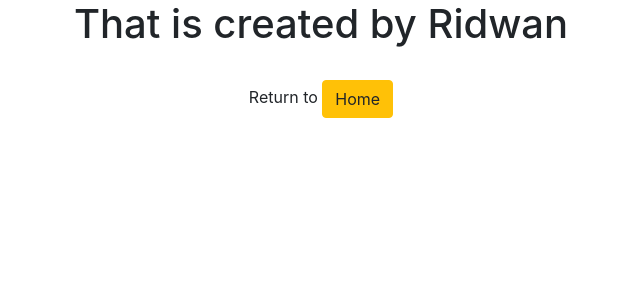
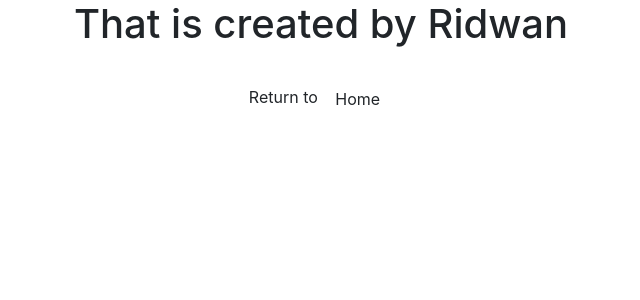
Before and after one commit to ridwan57/django-project-password-generator, a Django app: template calc/templates/calc/about.html in a window 1280 px wide. Shown: the top 300 px of the page, without its empty margins (319-959 px from the left). Run offline with Django 3.2, Linux system fonts and the light colour scheme; the template is opened without the code that fills it, so the values that code supplies are empty; some libraries are stand-ins or nearby versions.

Commit message:
my second commit

```diff
--- a/calc/templates/calc/about.html
+++ b/calc/templates/calc/about.html
@@ -5,5 +5,5 @@
 
 <br>
 Return to
-<a href="{% url 'home' %}"  class="btn btn-warning">Home</a>
+<a href="{% url 'home' %}"  class="btn btn-about">Home</a>
 </div>
```
